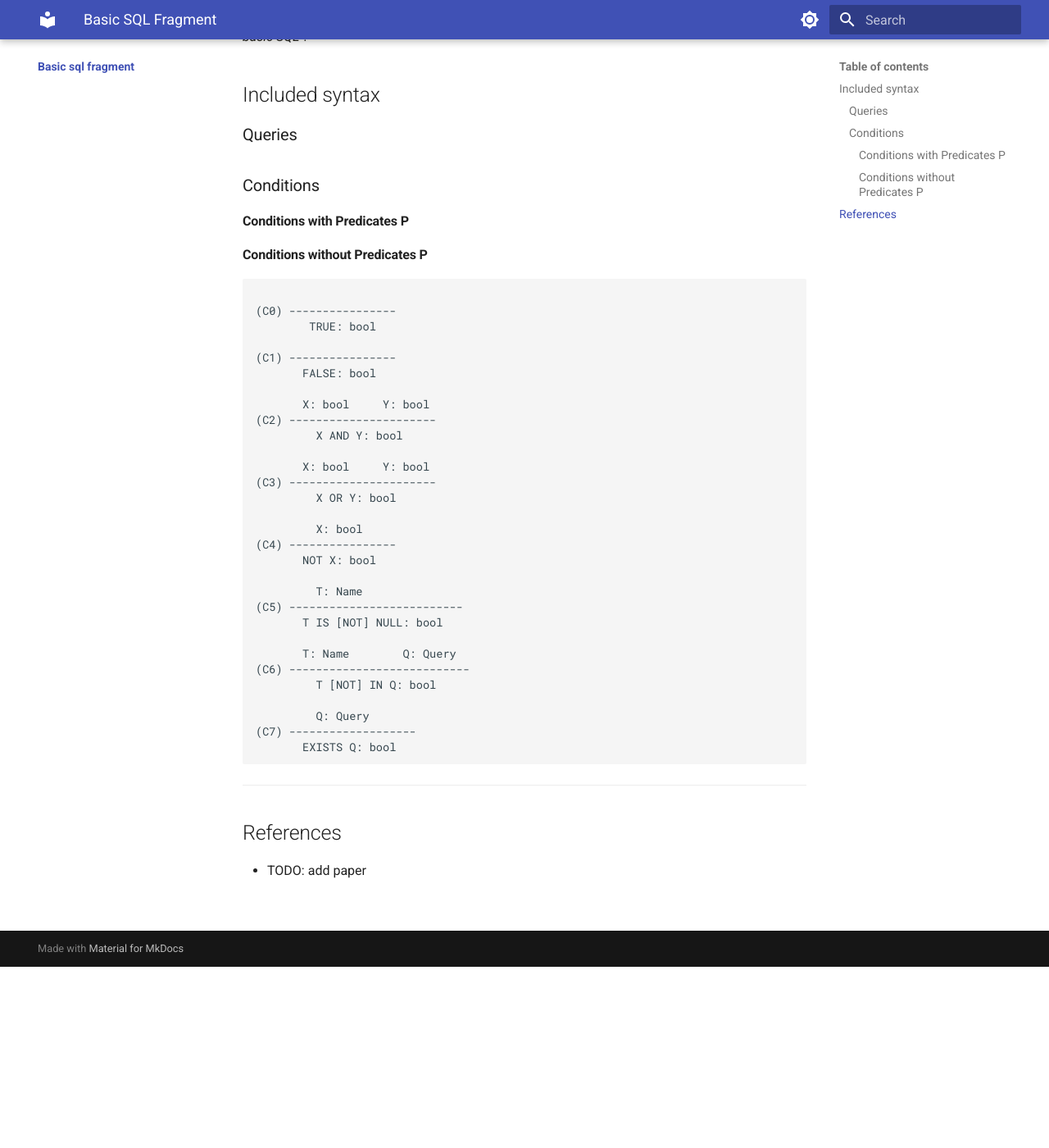
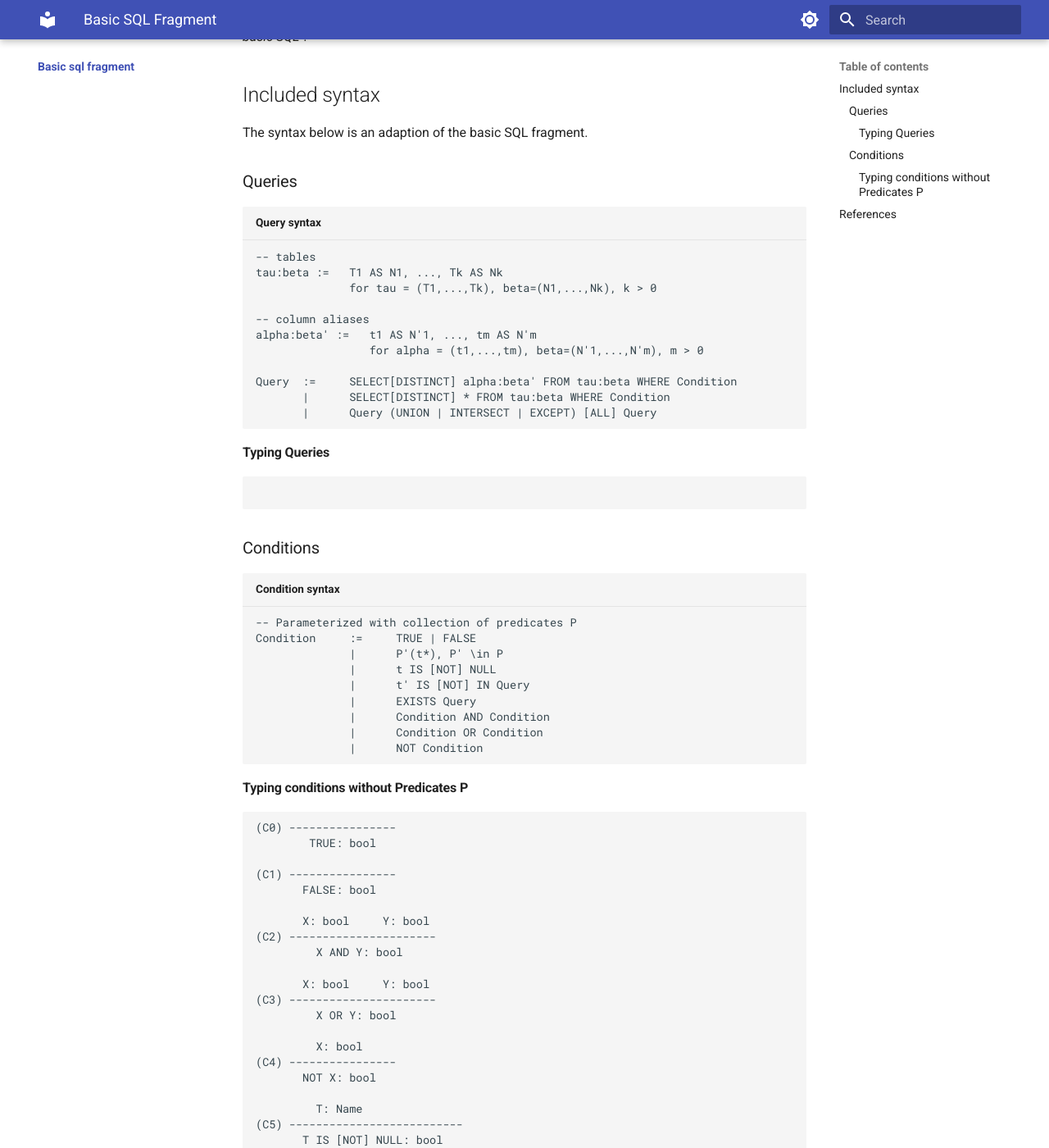
Before and after one commit to dee-me-tree-or-love/chai_sql, an MkDocs documentation site: the page built from docs/basic-sql-fragment/index.md, in a window 1280 px wide and 1400 px high, scrolled down 221 px. Shown: the whole window at 82% size. Built offline with MkDocs 1.6.1 and Material for MkDocs 9.7.7, drawn with Linux system fonts in a browser that asks for light colours; some of the changed text lies outside the part shown.

Commit message:
chore: more syntax details

````diff
--- a/docs/basic-sql-fragment/index.md
+++ b/docs/basic-sql-fragment/index.md
@@ -5,17 +5,49 @@ _"fragment that [they] call basic SQL"_.
 
 ## Included syntax
 
+The syntax below is an adaption of the basic SQL fragment.
+
 ### Queries
 
-<!-- TODO -->
+```plaintext title="Query syntax"
+-- tables
+tau:beta :=   T1 AS N1, ..., Tk AS Nk
+              for tau = (T1,...,Tk), beta=(N1,...,Nk), k > 0
+
+-- column aliases
+alpha:beta' :=   t1 AS N'1, ..., tm AS N'm
+                 for alpha = (t1,...,tm), beta=(N'1,...,N'm), m > 0
+
+Query  :=     SELECT[DISTINCT] alpha:beta' FROM tau:beta WHERE Condition
+       |      SELECT[DISTINCT] * FROM tau:beta WHERE Condition
+       |      Query (UNION | INTERSECT | EXCEPT) [ALL] Query
+```
+
+#### Typing Queries
+
+<!-- TODO: follow the semantics chapter to work this out -->
+
+```plaintext
+
+```
 
 ### Conditions
 
-#### Conditions with Predicates P
+```plaintext  title="Condition syntax"
+-- Parameterized with collection of predicates P
+Condition     :=     TRUE | FALSE
+              |      P'(t*), P' \in P
+              |      t IS [NOT] NULL
+              |      t' IS [NOT] IN Query
+              |      EXISTS Query
+              |      Condition AND Condition
+              |      Condition OR Condition
+              |      NOT Condition
+```
 
-<!-- TODO: work it out -->
+#### Typing conditions without Predicates P
 
-#### Conditions without Predicates P
+<!-- TODO: follow the semantics chapter to work this out -->
 
 ```plaintext
 
--- a/mkdocs.yml
+++ b/mkdocs.yml
@@ -30,6 +30,11 @@ theme:
 
 # Extensions
 markdown_extensions:
+  - pymdownx.highlight:
+      anchor_linenums: true
+  - pymdownx.inlinehilite
+  - pymdownx.snippets
+  - pymdownx.superfences
   - md_in_html
   - toc:
       permalink: true
````
Also changed, not shown: BACKLOG.md (added, +7 -0 lines), 2 other files.
